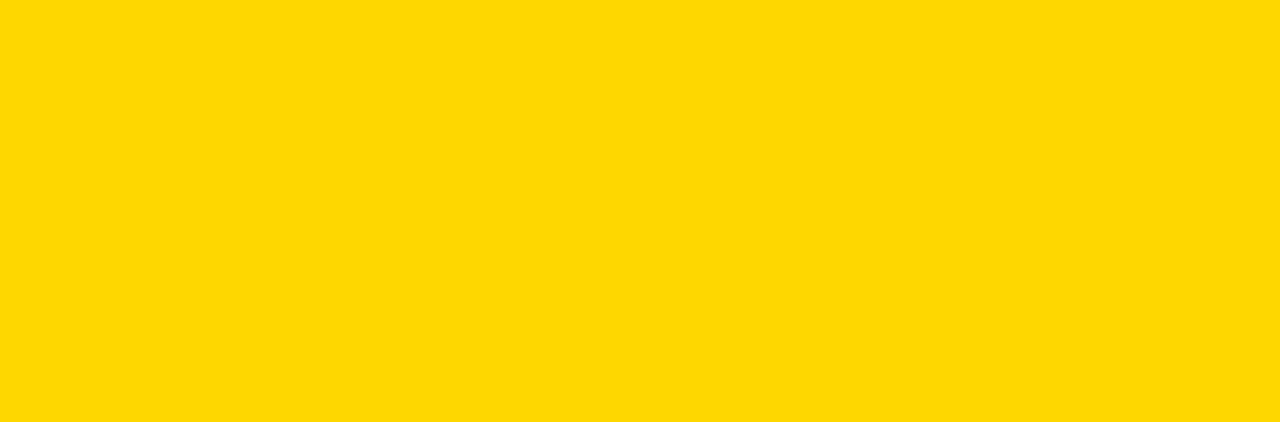
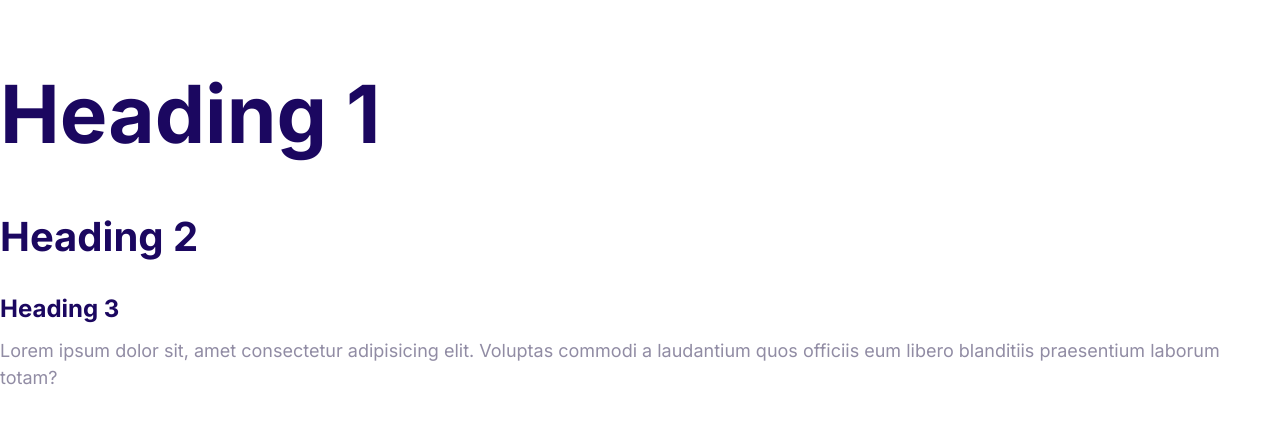
Before and after one commit to creatcoder/web3.0, a plain HTML site: page index.html in a window 1280 px wide. Drawn offline with Linux system fonts and the light colour scheme.

Commit message:
Define the styles for the fonts.

```diff
--- a/css/styles.css
+++ b/css/styles.css
@@ -1,3 +1,61 @@
+:root{
+    --color-primary:#2584ff;
+    --color-secondary:#00d9ff;
+    --color-accent:#ff3400;
+    --color-headings:#1b0760;
+    --color-body:#918ca4;
+}
+
+html{
+    /* 62.5% of 16px = 10px */
+    font-size: 62.5%;
+}
+
 body{
-    background: gold;
+    font-family: Inter,Arial, Helvetica, sans-serif;
+    font-size: 2.4rem;
+    line-height: 1.5;
+    color: var(--color-body);
 }
+
+h1,h2,h3{
+    color: var(--color-headings);
+    margin-bottom: 1rem;
+}
+
+h1{
+    /* 7 x font size of the html element */
+    font-size: 7rem;
+}
+
+h2{
+    font-size: 4rem;
+}
+
+h3{
+    font-size: 3rem;
+
+}
+
+p{
+    margin-top: 0;
+}
+
+
+@media screen and (min-width:1024px){
+    body{
+        font-size: 1.8rem;
+    }
+
+    h1{
+        font-size: 8rem;
+    }
+
+    h2{
+        font-size: 4rem;
+    }
+
+    h3{
+        font-size: 2.4rem;
+    }
+}
--- a/index.html
+++ b/index.html
@@ -5,8 +5,23 @@
     <meta http-equiv="X-UA-Compatible" content="IE=edge" />
     <meta name="viewport" content="width=device-width, initial-scale=1.0" />
     <title>Document</title>
+    <link rel="preconnect" href="https://fonts.googleapis.com" />
+    <link rel="preconnect" href="https://fonts.gstatic.com" crossorigin />
+    <link
+      href="https://fonts.googleapis.com/css2?family=Inter:wght@400;700&display=swap"
+      rel="stylesheet"
+    />
     <link rel="stylesheet" href="css/normalize.css" />
     <link rel="stylesheet" href="css/styles.css" />
   </head>
-  <body></body>
+  <body>
+    <h1>Heading 1</h1>
+    <h2>Heading 2</h2>
+    <h3>Heading 3</h3>
+    <p>
+      Lorem ipsum dolor sit, amet consectetur adipisicing elit. Voluptas commodi
+      a laudantium quos officiis eum libero blanditiis praesentium laborum
+      totam?
+    </p>
+  </body>
 </html>
```
